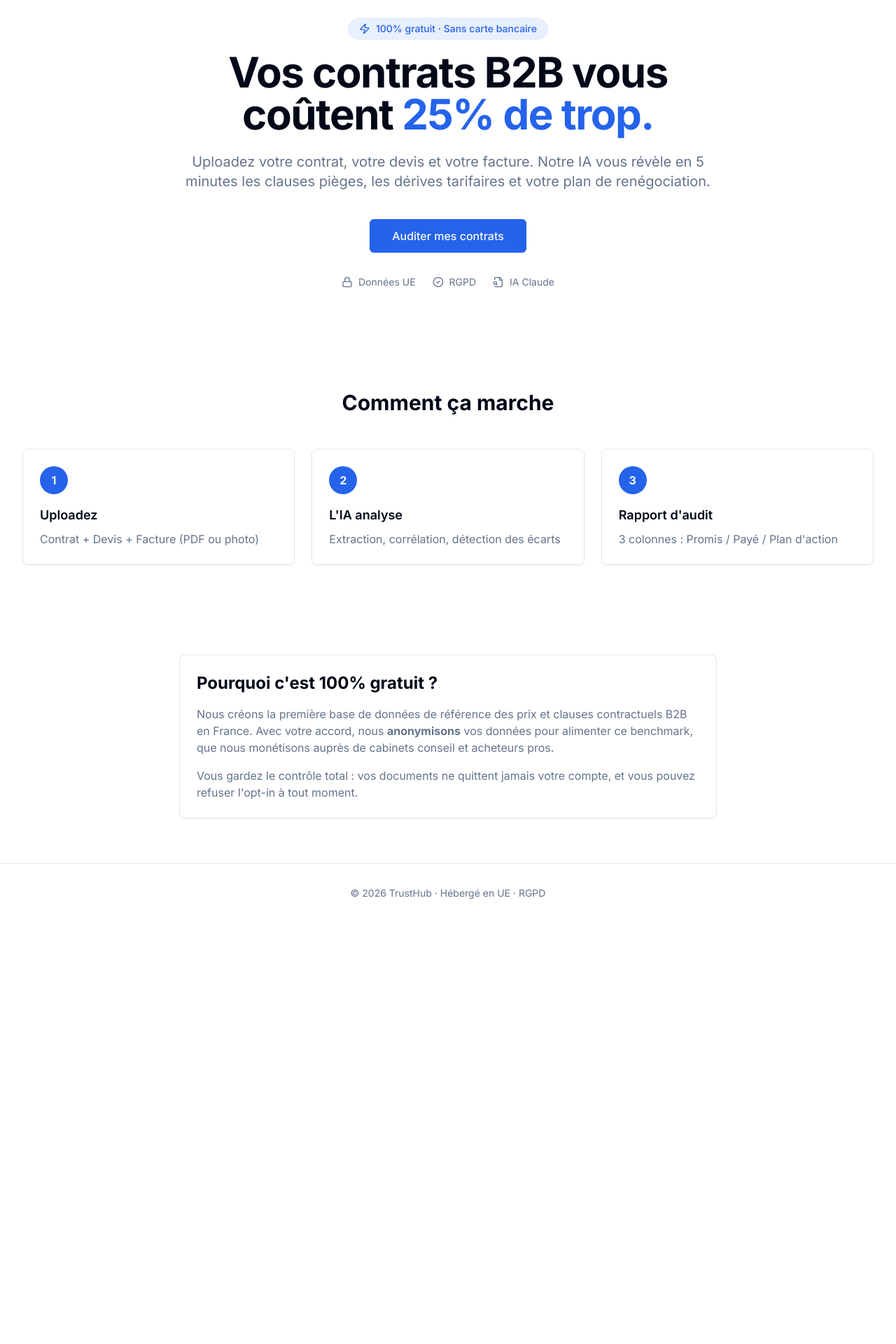
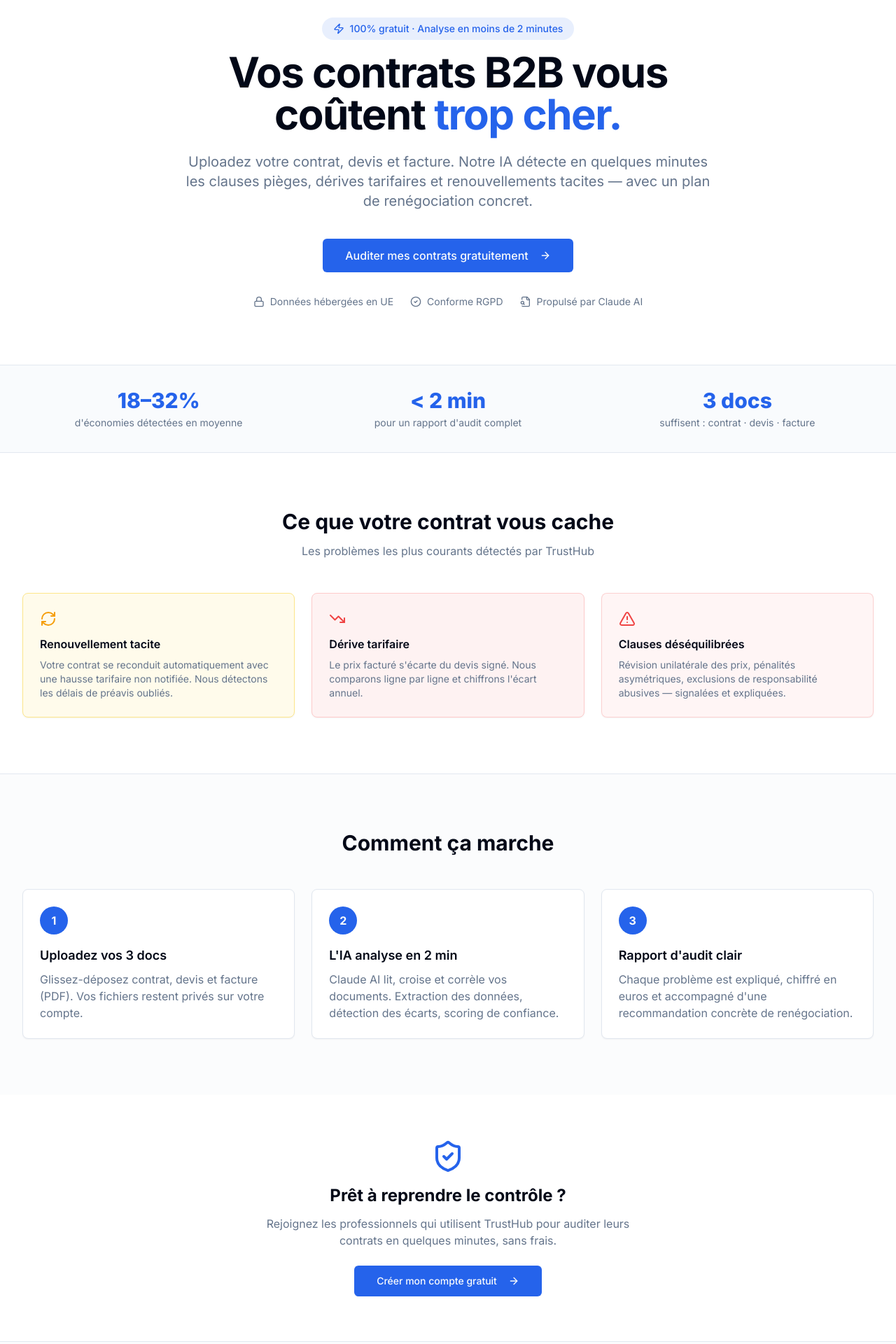
Before and after one commit to rabbigab/contratclair, a Next.js app: page / in a window 1280 px wide. Shown: the part 120-2040 px from the top of the page at 70% size. Before the commit the page ends 1438 px from the top, so only its background shows below. Built offline with nearby package versions, Linux system fonts and the light colour scheme.

Commit message:
feat: upgrade landing page — stats strip, pain points, sticky nav, mid-page CTA

```diff
--- a/app/page.tsx
+++ b/app/page.tsx
@@ -1,13 +1,23 @@
 import Link from "next/link";
 import { Button } from "@/components/ui/button";
 import { Card, CardContent } from "@/components/ui/card";
-import { CheckCircle2, Lock, Zap, FileSearch } from "lucide-react";
+import {
+  CheckCircle2,
+  Lock,
+  Zap,
+  FileSearch,
+  AlertTriangle,
+  TrendingDown,
+  RefreshCw,
+  ArrowRight,
+  ShieldCheck,
+} from "lucide-react";
 
 export default function LandingPage() {
   return (
     <main className="min-h-screen">
       {/* Nav */}
-      <nav className="border-b">
+      <nav className="border-b bg-background/95 backdrop-blur sticky top-0 z-50">
         <div className="container flex h-16 items-center justify-between">
           <Link href="/" className="text-xl font-bold">
             Trust<span className="text-primary">Hub</span>
@@ -27,62 +37,126 @@ export default function LandingPage() {
       <section className="container py-20 text-center">
         <div className="mx-auto max-w-3xl">
           <div className="mb-4 inline-flex items-center gap-2 rounded-full bg-primary/10 px-4 py-1.5 text-sm font-medium text-primary">
-            <Zap className="h-4 w-4" /> 100% gratuit · Sans carte bancaire
+            <Zap className="h-4 w-4" />
+            100% gratuit · Analyse en moins de 2 minutes
           </div>
           <h1 className="text-5xl font-bold tracking-tight sm:text-6xl">
             Vos contrats B2B vous coûtent{" "}
-            <span className="text-primary">25% de trop.</span>
+            <span className="text-primary">trop cher.</span>
           </h1>
           <p className="mt-6 text-xl text-muted-foreground">
-            Uploadez votre contrat, votre devis et votre facture. Notre IA vous
-            révèle en 5 minutes les clauses pièges, les dérives tarifaires et
-            votre plan de renégociation.
+            Uploadez votre contrat, devis et facture. Notre IA détecte en
+            quelques minutes les clauses pièges, dérives tarifaires et
+            renouvellements tacites — avec un plan de renégociation concret.
           </p>
-          <div className="mt-10 flex items-center justify-center gap-4">
+          <div className="mt-10 flex flex-wrap items-center justify-center gap-4">
             <Link href="/signup">
               <Button size="lg" className="h-12 px-8 text-base">
-                Auditer mes contrats
+                Auditer mes contrats gratuitement
+                <ArrowRight className="ml-2 h-4 w-4" />
               </Button>
             </Link>
           </div>
-          <div className="mt-8 flex items-center justify-center gap-6 text-sm text-muted-foreground">
+          <div className="mt-8 flex flex-wrap items-center justify-center gap-6 text-sm text-muted-foreground">
             <div className="flex items-center gap-2">
-              <Lock className="h-4 w-4" /> Données UE
+              <Lock className="h-4 w-4" />
+              Données hébergées en UE
             </div>
             <div className="flex items-center gap-2">
-              <CheckCircle2 className="h-4 w-4" /> RGPD
+              <CheckCircle2 className="h-4 w-4" />
+              Conforme RGPD
             </div>
             <div className="flex items-center gap-2">
-              <FileSearch className="h-4 w-4" /> IA Claude
+              <FileSearch className="h-4 w-4" />
+              Propulsé par Claude AI
             </div>
           </div>
         </div>
       </section>
 
-      {/* 3 steps */}
-      <section className="container py-16">
+      {/* Stats strip */}
+      <section className="border-y bg-muted/40 py-8">
+        <div className="container">
+          <div className="grid gap-6 text-center sm:grid-cols-3">
+            {[
+              { value: "18–32%", label: "d'économies détectées en moyenne" },
+              { value: "< 2 min", label: "pour un rapport d'audit complet" },
+              { value: "3 docs", label: "suffisent : contrat · devis · facture" },
+            ].map((s) => (
+              <div key={s.label}>
+                <p className="text-3xl font-extrabold text-primary">{s.value}</p>
+                <p className="mt-1 text-sm text-muted-foreground">{s.label}</p>
+              </div>
+            ))}
+          </div>
+        </div>
+      </section>
+
+      {/* Pain points */}
+      <section className="container py-20">
+        <div className="mx-auto max-w-2xl text-center">
+          <h2 className="text-3xl font-bold">Ce que votre contrat vous cache</h2>
+          <p className="mt-3 text-muted-foreground">
+            Les problèmes les plus courants détectés par TrustHub
+          </p>
+        </div>
+        <div className="mt-12 grid gap-6 md:grid-cols-3">
+          {[
+            {
+              icon: <RefreshCw className="h-6 w-6 text-amber-500" />,
+              bg: "bg-amber-50 border-amber-200",
+              title: "Renouvellement tacite",
+              desc: "Votre contrat se reconduit automatiquement avec une hausse tarifaire non notifiée. Nous détectons les délais de préavis oubliés.",
+            },
+            {
+              icon: <TrendingDown className="h-6 w-6 text-red-500" />,
+              bg: "bg-red-50 border-red-200",
+              title: "Dérive tarifaire",
+              desc: "Le prix facturé s'écarte du devis signé. Nous comparons ligne par ligne et chiffrons l'écart annuel.",
+            },
+            {
+              icon: <AlertTriangle className="h-6 w-6 text-destructive" />,
+              bg: "bg-destructive/5 border-destructive/20",
+              title: "Clauses déséquilibrées",
+              desc: "Révision unilatérale des prix, pénalités asymétriques, exclusions de responsabilité abusives — signalées et expliquées.",
+            },
+          ].map((item) => (
+            <Card key={item.title} className={`${item.bg} border`}>
+              <CardContent className="pt-6">
+                <div className="mb-3">{item.icon}</div>
+                <h3 className="font-semibold">{item.title}</h3>
+                <p className="mt-2 text-sm text-muted-foreground">{item.desc}</p>
+              </CardContent>
+            </Card>
+          ))}
+        </div>
+      </section>
+
+      {/* How it works */}
+      <section className="border-t bg-muted/30 py-20">
+        <div className="container">
           <h2 className="text-center text-3xl font-bold">Comment ça marche</h2>
           <div className="mt-12 grid gap-6 md:grid-cols-3">
             {[
               {
                 step: "1",
-              title: "Uploadez",
-              desc: "Contrat + Devis + Facture (PDF ou photo)",
+                title: "Uploadez vos 3 docs",
+                desc: "Glissez-déposez contrat, devis et facture (PDF). Vos fichiers restent privés sur votre compte.",
               },
               {
                 step: "2",
-              title: "L'IA analyse",
-              desc: "Extraction, corrélation, détection des écarts",
+                title: "L'IA analyse en 2 min",
+                desc: "Claude AI lit, croise et corrèle vos documents. Extraction des données, détection des écarts, scoring de confiance.",
               },
               {
                 step: "3",
-              title: "Rapport d'audit",
-              desc: "3 colonnes : Promis / Payé / Plan d'action",
+                title: "Rapport d'audit clair",
+                desc: "Chaque problème est expliqué, chiffré en euros et accompagné d'une recommandation concrète de renégociation.",
               },
             ].map((s) => (
               <Card key={s.step}>
                 <CardContent className="pt-6">
-                <div className="mb-4 flex h-10 w-10 items-center justify-center rounded-full bg-primary text-primary-foreground font-bold">
+                  <div className="mb-4 flex h-10 w-10 items-center justify-center rounded-full bg-primary font-bold text-primary-foreground">
                     {s.step}
                   </div>
                   <h3 className="text-lg font-semibold">{s.title}</h3>
@@ -91,32 +165,62 @@ export default function LandingPage() {
               </Card>
             ))}
           </div>
+        </div>
+      </section>
+
+      {/* Mid-page CTA */}
+      <section className="container py-16 text-center">
+        <div className="mx-auto max-w-xl">
+          <ShieldCheck className="mx-auto mb-4 h-12 w-12 text-primary" />
+          <h2 className="text-2xl font-bold">Prêt à reprendre le contrôle ?</h2>
+          <p className="mt-3 text-muted-foreground">
+            Rejoignez les professionnels qui utilisent TrustHub pour auditer leurs
+            contrats en quelques minutes, sans frais.
+          </p>
+          <Link href="/signup" className="mt-6 inline-block">
+            <Button size="lg">
+              Créer mon compte gratuit
+              <ArrowRight className="ml-2 h-4 w-4" />
+            </Button>
+          </Link>
+        </div>
       </section>
 
       {/* Why free */}
-      <section className="container py-16">
+      <section className="border-t bg-muted/30 py-16">
+        <div className="container">
           <Card className="mx-auto max-w-3xl">
             <CardContent className="pt-6">
-            <h2 className="text-2xl font-bold">
-              Pourquoi c'est 100% gratuit ?
-            </h2>
+              <h2 className="text-2xl font-bold">Pourquoi c'est 100% gratuit ?</h2>
               <p className="mt-4 text-muted-foreground">
-              Nous créons la première base de données de référence des prix et
-              clauses contractuels B2B en France. Avec votre accord, nous{" "}
-              <strong>anonymisons</strong> vos données pour alimenter ce
-              benchmark, que nous monétisons auprès de cabinets conseil et
-              acheteurs pros.
+                Nous construisons la première base de données de référence des prix et
+                clauses B2B en France. Avec votre accord, vos données sont{" "}
+                <strong>anonymisées</strong> pour alimenter ce benchmark, monétisé
+                auprès de cabinets conseil et acheteurs professionnels.
               </p>
               <p className="mt-4 text-muted-foreground">
-              Vous gardez le contrôle total : vos documents ne quittent jamais
-              votre compte, et vous pouvez refuser l'opt-in à tout moment.
+                Vous gardez le contrôle total : vos documents restent privés, et vous
+                pouvez refuser le partage anonymisé à tout moment.
               </p>
+              <div className="mt-6 flex flex-wrap gap-3">
+                {["Données UE", "RGPD", "Opt-in choisi", "Suppression à la demande"].map(
+                  (tag) => (
+                    <span
+                      key={tag}
+                      className="rounded-full border bg-background px-3 py-1 text-xs font-medium"
+                    >
+                      ✓ {tag}
+                    </span>
+                  )
+                )}
+              </div>
             </CardContent>
           </Card>
+        </div>
       </section>
 
       <footer className="border-t py-8 text-center text-sm text-muted-foreground">
-        © 2026 TrustHub · Hébergé en UE · RGPD
+        © 2026 TrustHub · Hébergé en UE · RGPD compliant
       </footer>
     </main>
   );
```
Lines whose indentation alone changed are shown as unchanged.
